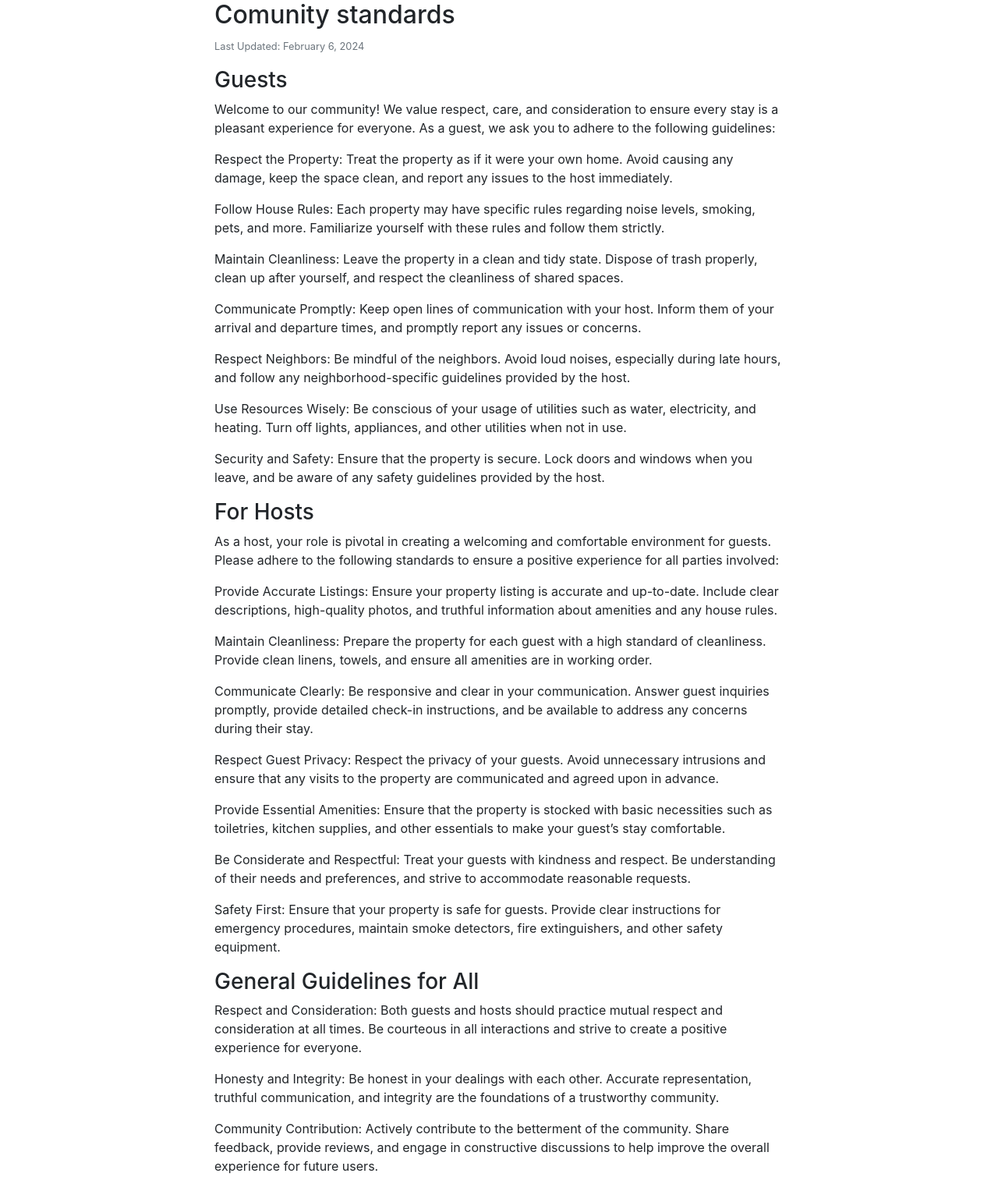
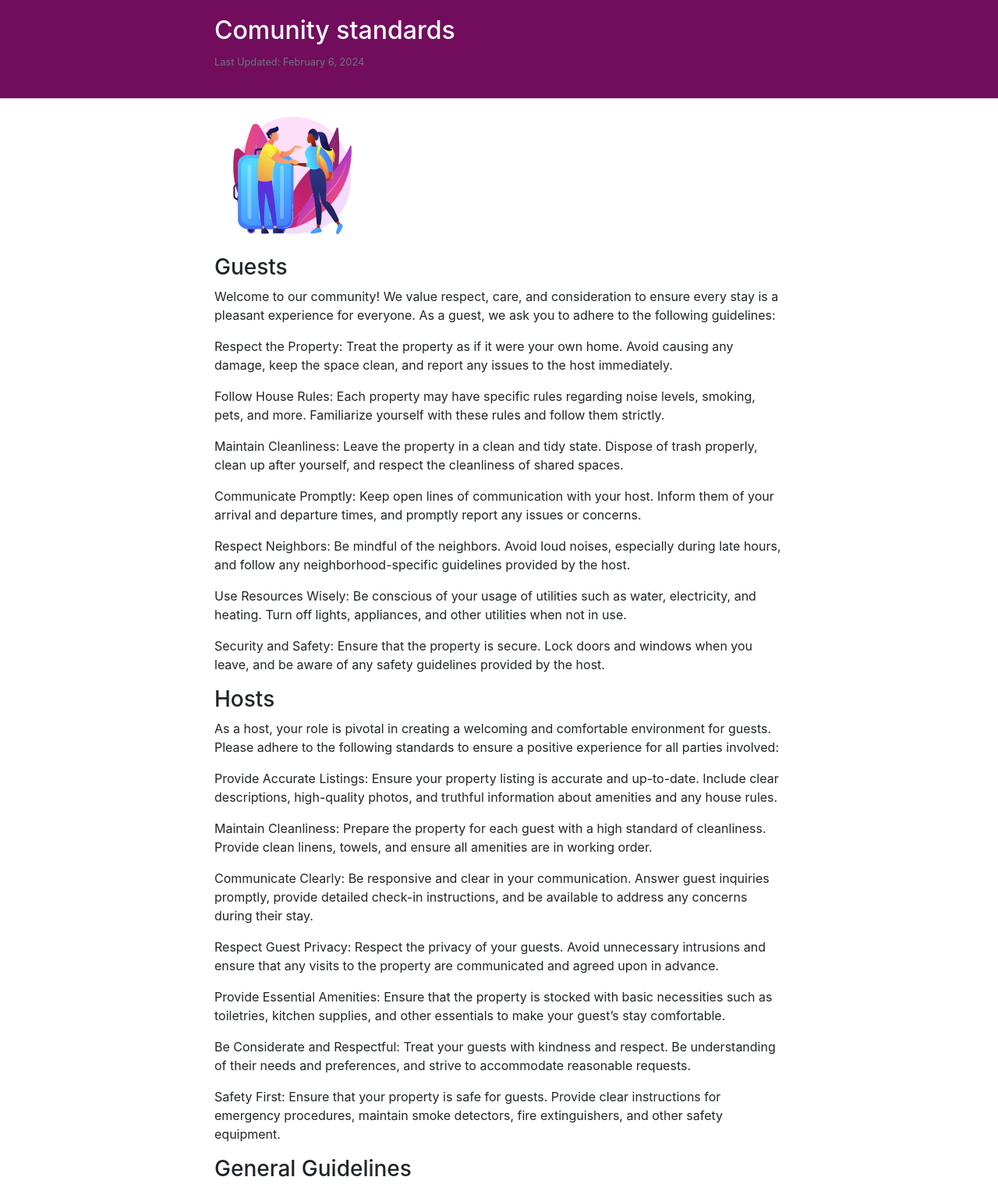
Before and after one commit to policies-privacy/pto, a plain HTML site: page comunity/index.html in a window 1280 px wide. Shown: the top 1518 px of the page at 78% size. Drawn offline with nearby package versions, Linux system fonts and the light colour scheme.

Commit message:
Update index.html

```diff
--- a/comunity/index.html
+++ b/comunity/index.html
@@ -13,11 +13,23 @@
 
 <body>
 
+
+        <div style="padding-top: 20px; padding-bottom: 20px; background-color:#720D5D">
+            <div class="container">
+            <div class="row">
+            <div class="col-md-8 offset-md-2 text-white">
+                <h2>Comunity standards</h2>
+                <p class="text-muted"><small>Last Updated: February 6, 2024</small></p>
+            </div>
+        </div>
+        </div>
+       </div>
+
         <div class="container">
             <div class="row">
                 <div class="col-md-8 offset-md-2">
-            <h2>Comunity standards</h2>
-            <p class="text-muted"><small>Last Updated: February 6, 2024</small></p>
+
+                    <img src="../assets/render_1.jpg" class="rounded" alt="Rounded Image" width="200">
                     <h3>Guests</h3>
                     <p>Welcome to our community! We value respect, care, and consideration to ensure every stay is a pleasant experience for everyone. As a guest, we ask you to adhere to the following guidelines:</p>
 
@@ -35,7 +47,7 @@
 
                     <p>Security and Safety: Ensure that the property is secure. Lock doors and windows when you leave, and be aware of any safety guidelines provided by the host.</p>
 
-            <h3>For Hosts</h3>
+                    <h3>Hosts</h3>
                     <p>As a host, your role is pivotal in creating a welcoming and comfortable environment for guests. Please adhere to the following standards to ensure a positive experience for all parties involved:</p>
 
                     <p>Provide Accurate Listings: Ensure your property listing is accurate and up-to-date. Include clear descriptions, high-quality photos, and truthful information about amenities and any house rules.</p>
@@ -52,7 +64,7 @@
 
                     <p>Safety First: Ensure that your property is safe for guests. Provide clear instructions for emergency procedures, maintain smoke detectors, fire extinguishers, and other safety equipment.</p>
 
-            <h3>General Guidelines for All</h3>
+                    <h3>General Guidelines</h3>
                     <p>Respect and Consideration: Both guests and hosts should practice mutual respect and consideration at all times. Be courteous in all interactions and strive to create a positive experience for everyone.</p>
                     <p>Honesty and Integrity: Be honest in your dealings with each other. Accurate representation, truthful communication, and integrity are the foundations of a trustworthy community.</p>
                     <p>Community Contribution: Actively contribute to the betterment of the community. Share feedback, provide reviews, and engage in constructive discussions to help improve the overall experience for future users.</p>
```
Lines whose indentation alone changed are shown as unchanged.
